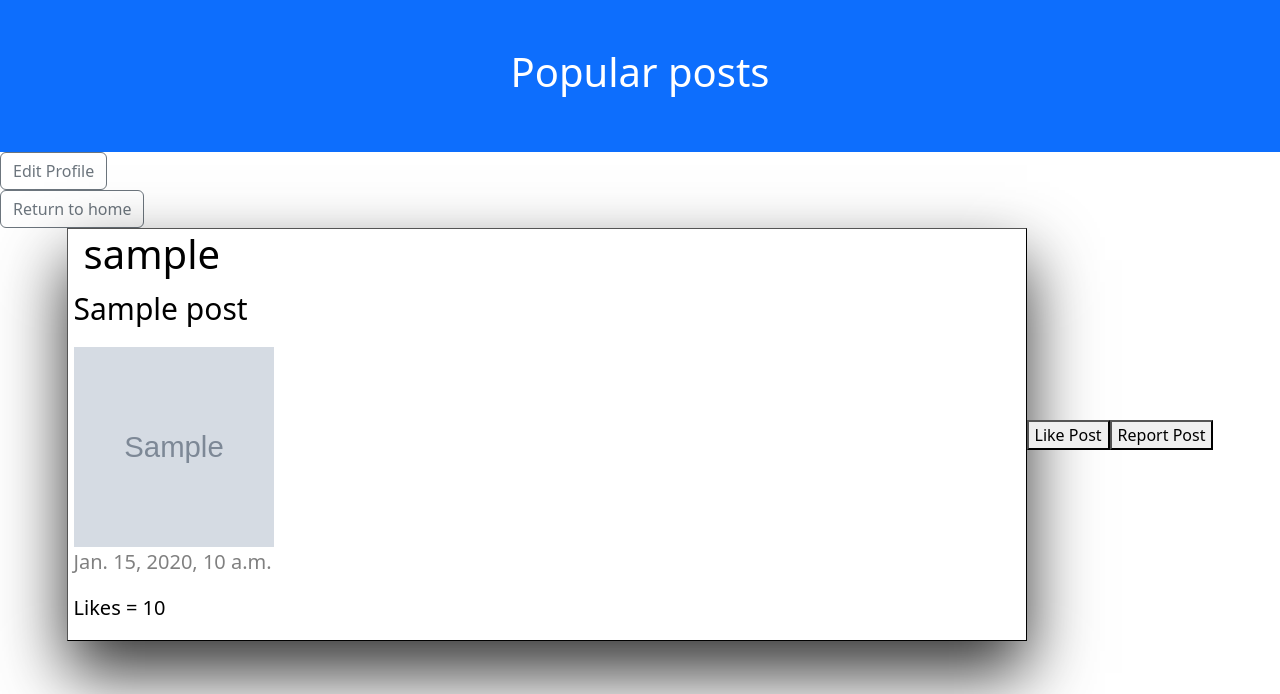
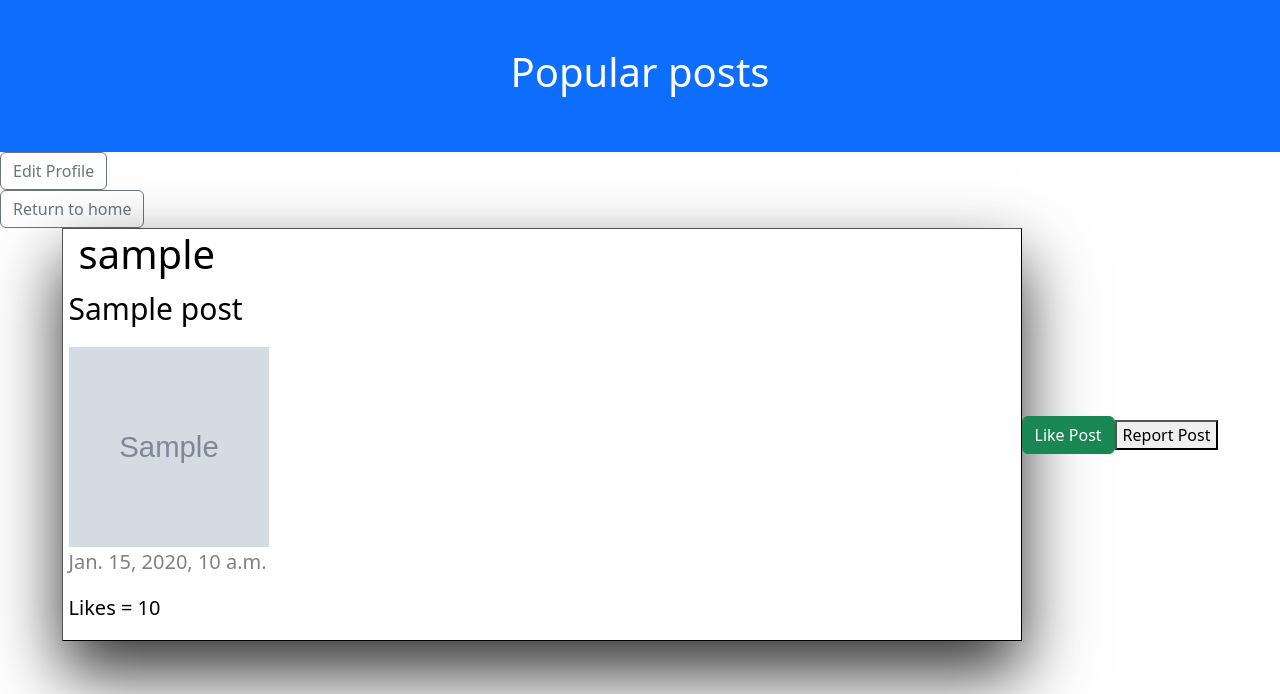
Before and after one commit to zlnc196/SayIT, a Django app: template SIproject/templates/AllPosts.html in a window 1280 px wide. Shown: the top 694 px of the page. Run offline with Django 5.2, Linux system fonts and the light colour scheme; the template is opened without the code that fills it: most values are stand-ins (such as "Sample title", 1, 10 or a date in 2020); grey boxes marked "Sample" are stand-in pictures; data that the repository does not hold is empty.

Commit message:
Made buttons look nicer

```diff
--- a/SIproject/templates/AllPosts.html
+++ b/SIproject/templates/AllPosts.html
@@ -92,7 +92,7 @@
                 {% endif %}
                 <p class='pdate'> {{objs.date}} </p>
                 <p class='plikes' id="Likes{{objs.id}}" > Likes = {{objs.likes}} </p>
-                <button type="button" onclick="Add({{objs.id}}, {{objs.likes}})" id="Lpost{{objs.id}}">Like Post</button>
+                <button type="button" onclick="Add({{objs.id}}, {{objs.likes}})" id="Lpost{{objs.id}}" class="btn btn-success">Like Post</button>
 
                 <form method="post" action="afterPostReport">
 
--- a/SIproject/templates/followedPosts.html
+++ b/SIproject/templates/followedPosts.html
@@ -80,7 +80,7 @@
                 {% endif %}
                 <p class='pdate'> {{objs.date}} </p>
                 <p class='plikes' id="Likes{{objs.id}}" > Likes = {{objs.likes}} </p>
-                <button type="button" onclick="Add({{objs.id}}, {{objs.likes}})" id="Lpost{{objs.id}}">Like Post</button>
+                <button type="button" onclick="Add({{objs.id}}, {{objs.likes}})" id="Lpost{{objs.id}}" class="btn btn-success">Like Post</button>
 
                 <form method="post" action="afterPostReport">
 
--- a/SIproject/templates/liked.html
+++ b/SIproject/templates/liked.html
@@ -80,7 +80,7 @@
                 {% endif %}
                 <p class='pdate'> {{objs.date}} </p>
                 <p class='plikes' id="Likes{{objs.id}}" > Likes = {{objs.likes}} </p>
-                <button type="button" onclick="Add({{objs.id}}, {{objs.likes}})" id="Lpost{{objs.id}}">Like Post</button>
+                <button type="button" onclick="Add({{objs.id}}, {{objs.likes}})" id="Lpost{{objs.id}}" class="btn btn-success">Like Post</button>
 
                 <form method="post" action="afterPostReport">
 
--- a/SIproject/templates/otherLiked.html
+++ b/SIproject/templates/otherLiked.html
@@ -80,7 +80,7 @@
                 {% endif %}
                 <p class='pdate'> {{objs.date}} </p>
                 <p class='plikes' id="Likes{{objs.id}}" > Likes = {{objs.likes}} </p>
-                <button type="button" onclick="Add({{objs.id}}, {{objs.likes}})" id="Lpost{{objs.id}}">Like Post</button>
+                <button type="button" onclick="Add({{objs.id}}, {{objs.likes}})" id="Lpost{{objs.id}}" class="btn btn-success">Like Post</button>
 
                 <form method="post" action="afterPostReport">
 
--- a/SIproject/templates/otherProfile.html
+++ b/SIproject/templates/otherProfile.html
@@ -166,7 +166,7 @@
 
             <div>
 
-                <button type="button" onclick="Add({{objs.id}}, {{objs.likes}})" id="Lpost{{objs.id}}">Like Post</button>
+                <button type="button" onclick="Add({{objs.id}}, {{objs.likes}})" id="Lpost{{objs.id}}" class="btn btn-success">Like Post</button>
 
                 <form method="post" action="afterPostReport">
 
--- a/SIproject/templates/profile.html
+++ b/SIproject/templates/profile.html
@@ -103,7 +103,7 @@
                 {% endif %}
                 <p class='pdate'> {{objs.date}} </p>
                 <p class='plikes' id="Likes{{objs.id}}" > Likes = {{objs.likes}} </p>
-                <button type="button" onclick="Add({{objs.id}}, {{objs.likes}})" id="Lpost{{objs.id}}">Like Post</button>
+                <button type="button" onclick="Add({{objs.id}}, {{objs.likes}})" id="Lpost{{objs.id}}" class="btn btn-success">Like Post</button>
 
                 <button onclick="getPostD({{objs.id}})"> Delete Post </button>
 
--- a/SIproject/templates/replies.html
+++ b/SIproject/templates/replies.html
@@ -66,7 +66,7 @@
     {% endif %}
     <p class='pdate'> {{post.date}} </p>
     <p class='plikes' id="Likes{{post.id}}" > Likes = {{post.likes}} </p>
-    <button onclick="Add({{post.id}}, {{post.likes}})" id="Lpost{{post.id}}" type="button">Like Post</button>
+    <button onclick="Add({{post.id}}, {{post.likes}})" id="Lpost{{post.id}}" type="button" class="btn btn-success">Like Post</button>
 
 
 </div>
--- a/SIproject/templates/searchedPosts.html
+++ b/SIproject/templates/searchedPosts.html
@@ -80,7 +80,7 @@
                 {% endif %}
                 <p class='pdate'> {{objs.date}} </p>
                 <p class='plikes' id="Likes{{objs.id}}" > Likes = {{objs.likes}} </p>
-                <button type="button" onclick="Add({{objs.id}}, {{objs.likes}})" id="Lpost{{objs.id}}">Like Post</button>
+                <button type="button" onclick="Add({{objs.id}}, {{objs.likes}})" id="Lpost{{objs.id}}" class="btn btn-success">Like Post</button>
 
                 <form method="post" action="afterPostReport">
 
```
